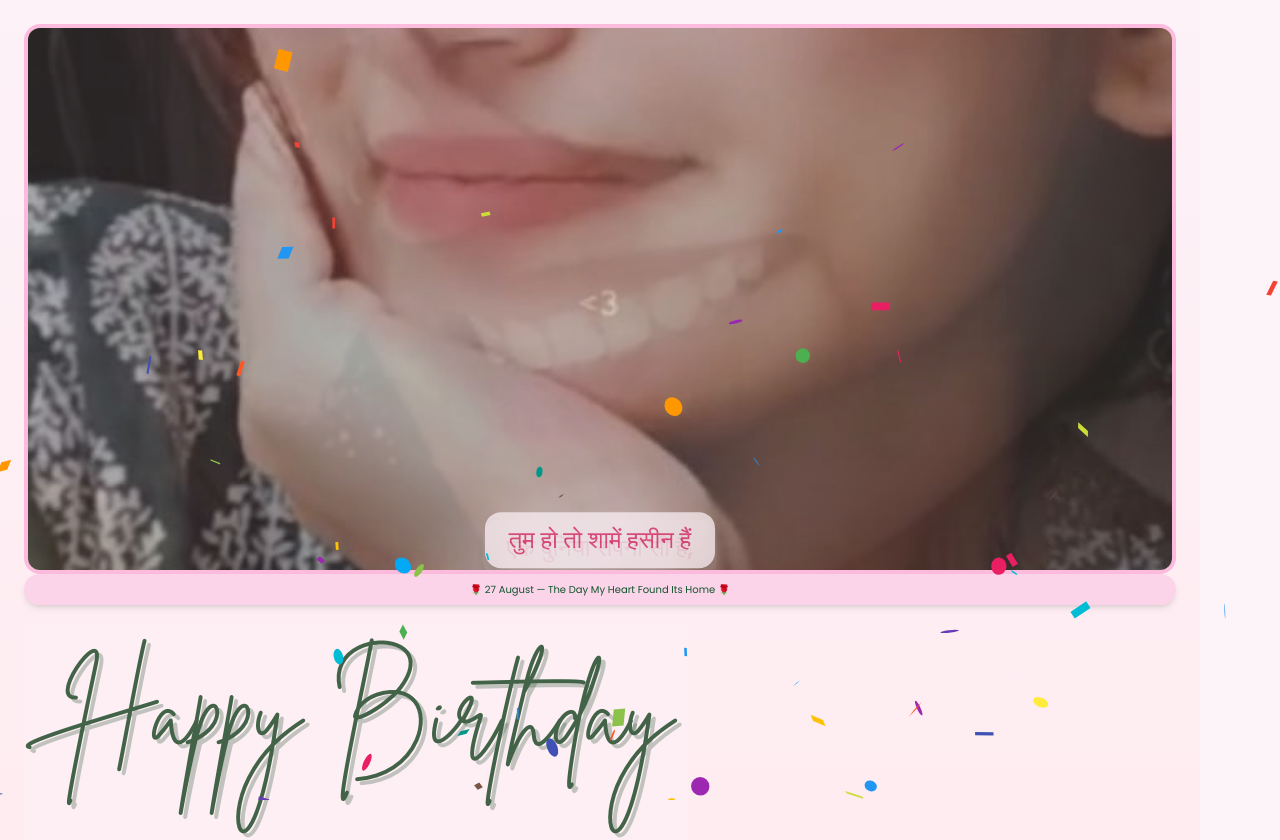
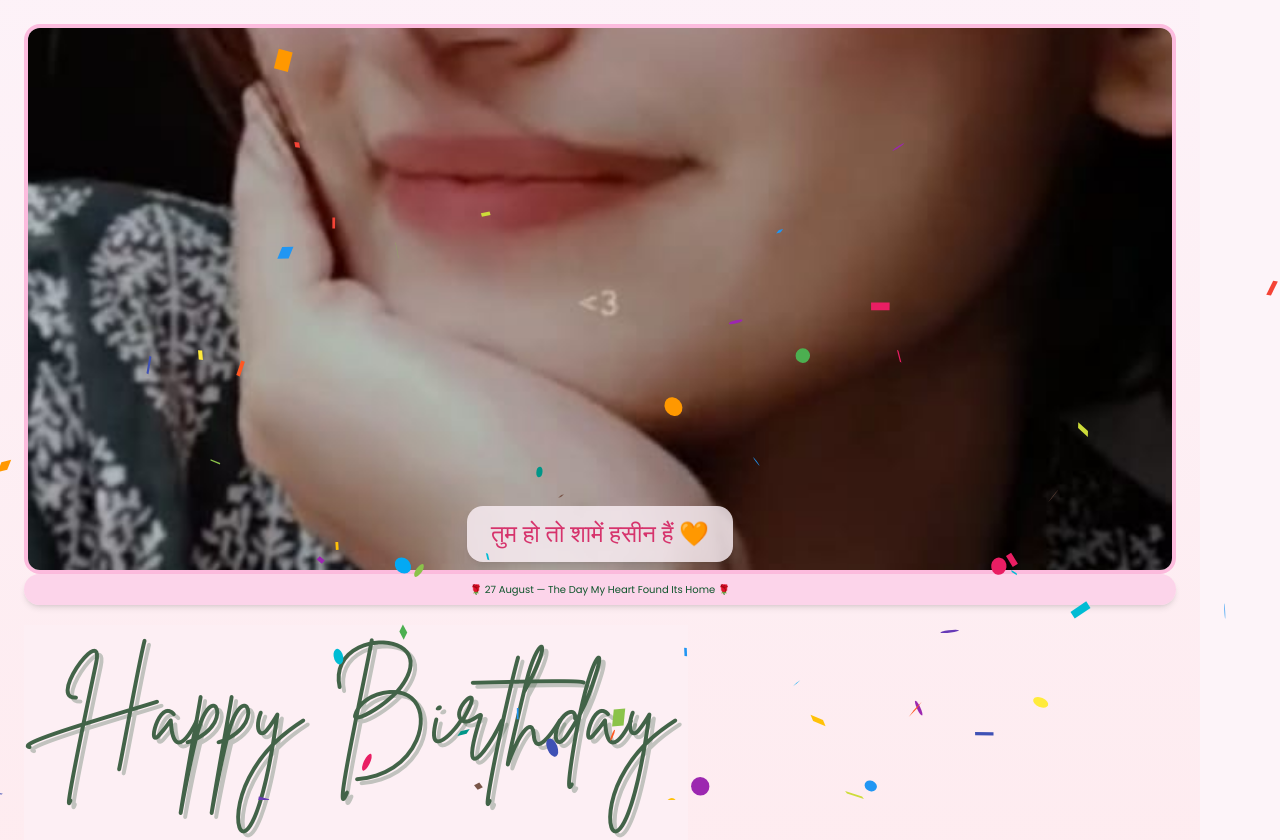
Before and after one commit to prakashgupta27/divya-bday, a React (Vite) app: page / in a window 1280 px wide. Shown: the top 840 px of the page. Built offline with nearby package versions, Linux system fonts and the light colour scheme.

Commit message:
emoji add

```diff
--- a/src/component/ImageComponent.jsx
+++ b/src/component/ImageComponent.jsx
@@ -8,7 +8,7 @@ const ImageComponent = ({ images }) => {
     useEffect(() => {
         const interval = setInterval(() => {
             setIndex((prev) => (prev + 1) % images.length);
-        }, 3000);
+        }, 3500);
         return () => clearInterval(interval);
     }, [images.length]);
 
--- a/src/component/birthdayLandingPage.jsx
+++ b/src/component/birthdayLandingPage.jsx
@@ -89,12 +89,12 @@ export default function BirthdaySurprise() {
     const navigate = useNavigate();
 
     const images = [
-        { src: CoverPhoto1, text: "तुम हो तो सुबह नई है" },
-        { src: CoverPhoto2, text: "तुम हो तो शामें हसीन हैं" },
-        { src: CoverPhoto3, text: "एक दुनिया सपनों सी है, " },
-        { src: CoverPhoto4, text: "तुम हो तो इस पे यकीन है " },
-        { src: CoverPhoto5, text: "तुम हो तो सब अच्छा है" },
-        { src: CoverPhoto6, text: "तुम हो तो सब अच्छा है" },
+        { src: CoverPhoto1, text: "तुम हो तो सुबह नई है ❤️" },
+        { src: CoverPhoto2, text: "तुम हो तो शामें हसीन हैं 🧡" },
+        { src: CoverPhoto3, text: "एक दुनिया सपनों सी है 💙"},
+        { src: CoverPhoto4, text: "तुम हो तो इस पे यकीन है 💚" },
+        { src: CoverPhoto5, text: "तुम हो तो सब अच्छा है 💛"},
+        { src: CoverPhoto6, text: "तुम हो तो वक्त थमा है 🤎" },
     ];
 
     useEffect(() => {
```
